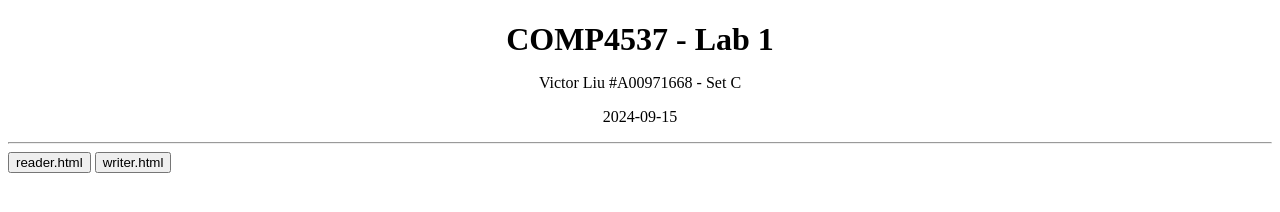
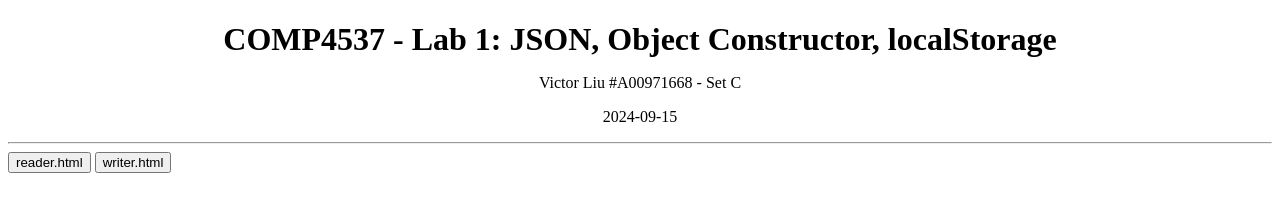
Before and after one commit to VS-LIU/4537, a website: page Lab1/index.html in a window 1280 px wide. Drawn offline with Linux system fonts and the light colour scheme; files that its build step writes are made by us from their sources.

Commit message:
Revise title

```diff
--- a/Lab1/index.html
+++ b/Lab1/index.html
@@ -20,7 +20,7 @@ index.html
 <body>
 
     <header>
-        <h1 class="centered remove-margin-bottom">COMP4537 - Lab 1</h1>
+        <h1 class="centered remove-margin-bottom">COMP4537 - Lab 1: JSON, Object Constructor, localStorage</h1>
         <div>
             <p class="centered">Victor Liu #A00971668 - Set C</p>
             <p class="centered">2024-09-15</p>
```
